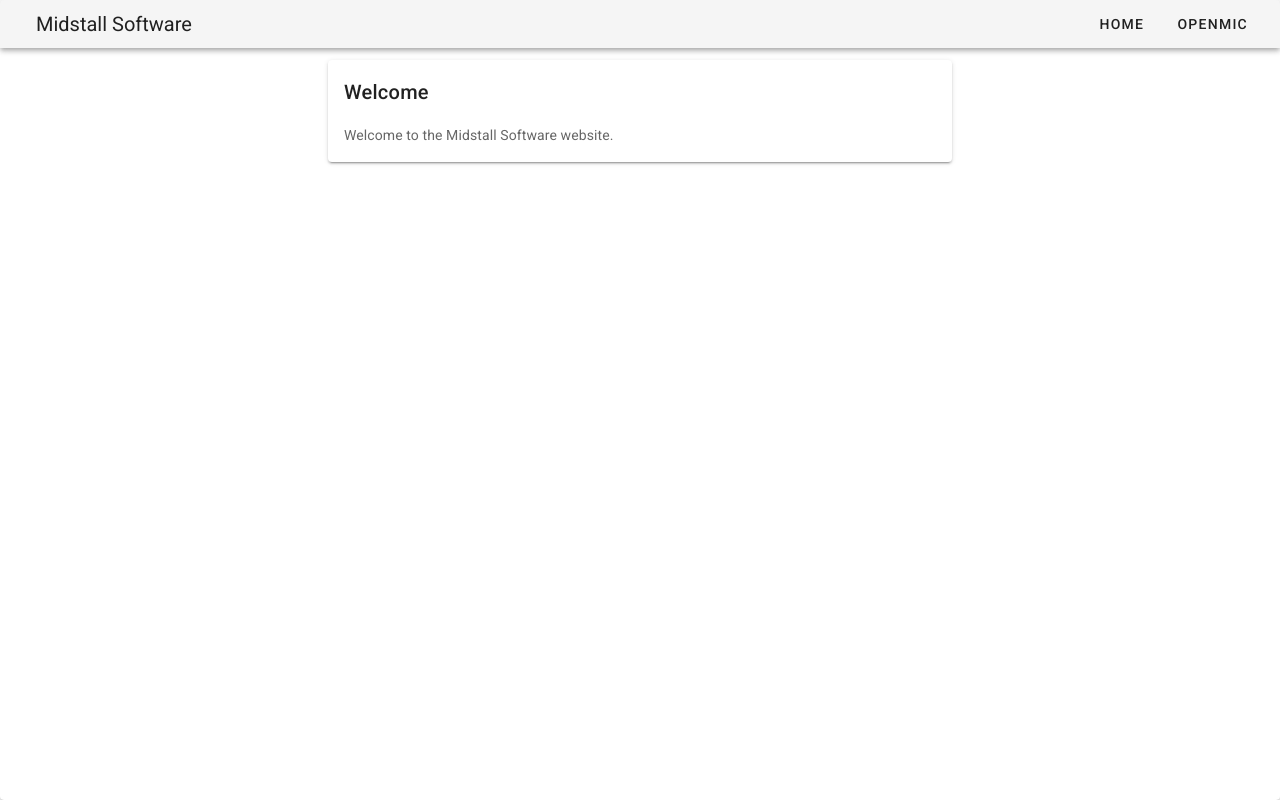
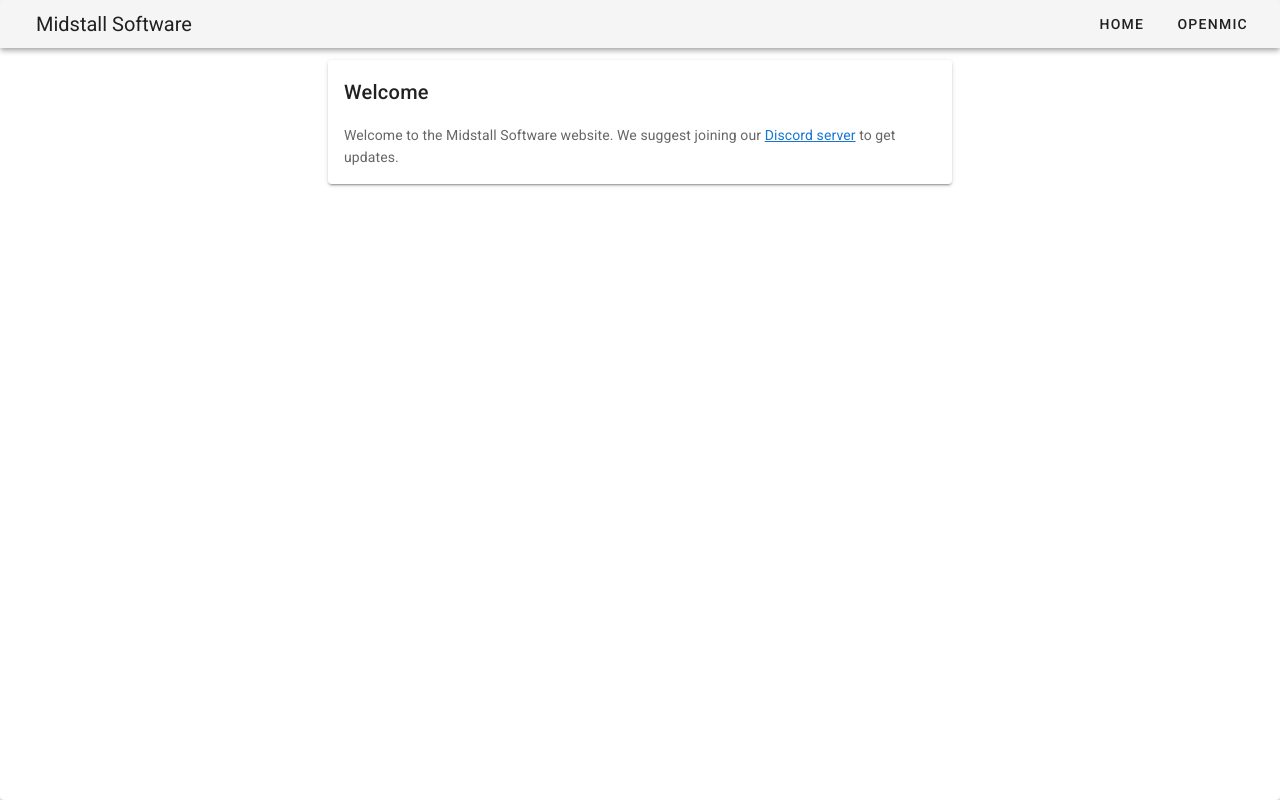
Before and after one commit to MidstallSoftware/website, a Nuxt app: page / in a window 1280 px wide. Built offline with nearby package versions, Linux system fonts and the light colour scheme.

Commit message:
Added link to Discord

```diff
--- a/pages/index.vue
+++ b/pages/index.vue
@@ -3,7 +3,7 @@
     <v-col class="mx-auto" cols="6">
       <v-card>
         <v-card-title>Welcome</v-card-title>
-        <v-card-text>Welcome to the Midstall Software website.</v-card-text>
+        <v-card-text>Welcome to the Midstall Software website. We suggest joining our <a href="https://discord.gg/GVfBF2w">Discord server</a> to get updates.</v-card-text>
       </v-card>
     </v-col>
   </v-row>
```
